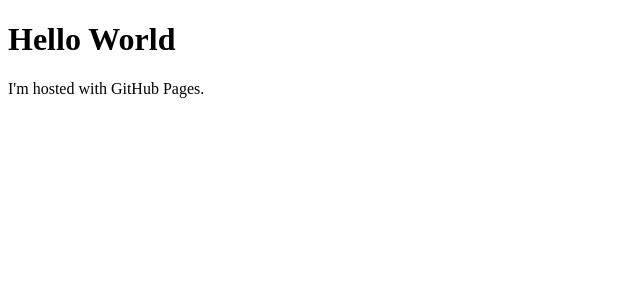
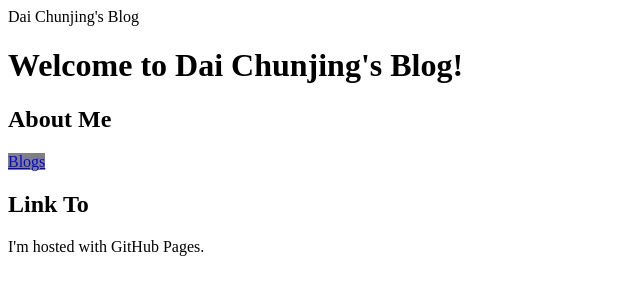
Before and after one commit to Dai-Chunjing/dai-chunjing.github.io, a plain HTML site: page index.html in a window 1280 px wide. Shown: the whole page, without its empty margins (0-640 px from the left). Drawn offline with Linux system fonts and the light colour scheme.

Commit message:
try to set up the initial page

```diff
--- a/index.html
+++ b/index.html
@@ -1,7 +1,13 @@
 <!DOCTYPE html>
 <html>
+    <head>Dai Chunjing's Blog</head>
 <body>
-<h1>Hello World</h1>
+<h1>Welcome to Dai Chunjing's Blog!</h1>
+<h2>About Me</h2>
+<a href = "https://dai-chunjing.github.io/Blogs"style = "background-color : grey; color : blue">
+    Blogs
+</a>
+<h2>Link To</h2>
 <p>I'm hosted with GitHub Pages.</p>
 </body>
 </html>
```
Also changed, not shown: blogs.html (added, +7 -0 lines).
